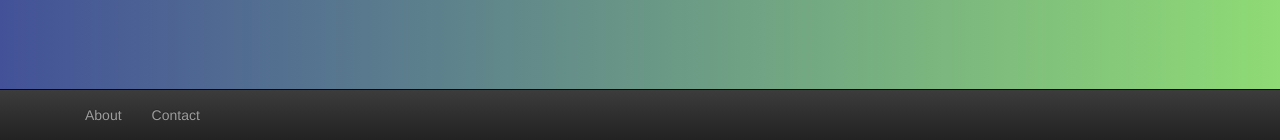
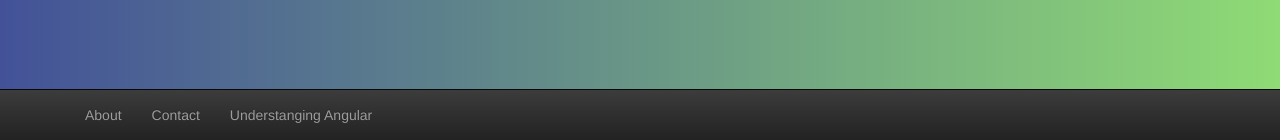
Before and after one commit to HaideiGV/atm, a Django app: page /cash/about/ in a window 1280 px wide. Shown: the part 660-800 px from the top of the page. Run offline with Django 3.2, Linux system fonts and the light colour scheme; parts of the project's set-up code (start-up, migrations or seed data) failed here and were passed over; some libraries are stand-ins or nearby versions.

Commit message:
angular template

```diff
--- a/cashrepo/cash/templates/index.html
+++ b/cashrepo/cash/templates/index.html
@@ -77,7 +77,8 @@
         <div id="navbar2" class="collapse navbar-collapse">
           <ul class="nav navbar-nav">
             <li><a href="/cash/about/">About</a></li>
-            <li><a href="/cash/contacts/">Contact</a></li>
+            <li><a href="/cash/contacts/">Contact</a>
+            </li><li><a href="/cash/angular/">Understanging Angular</a></li>
           </ul>
         </div><!--/.nav-collapse -->
       </div>
```
